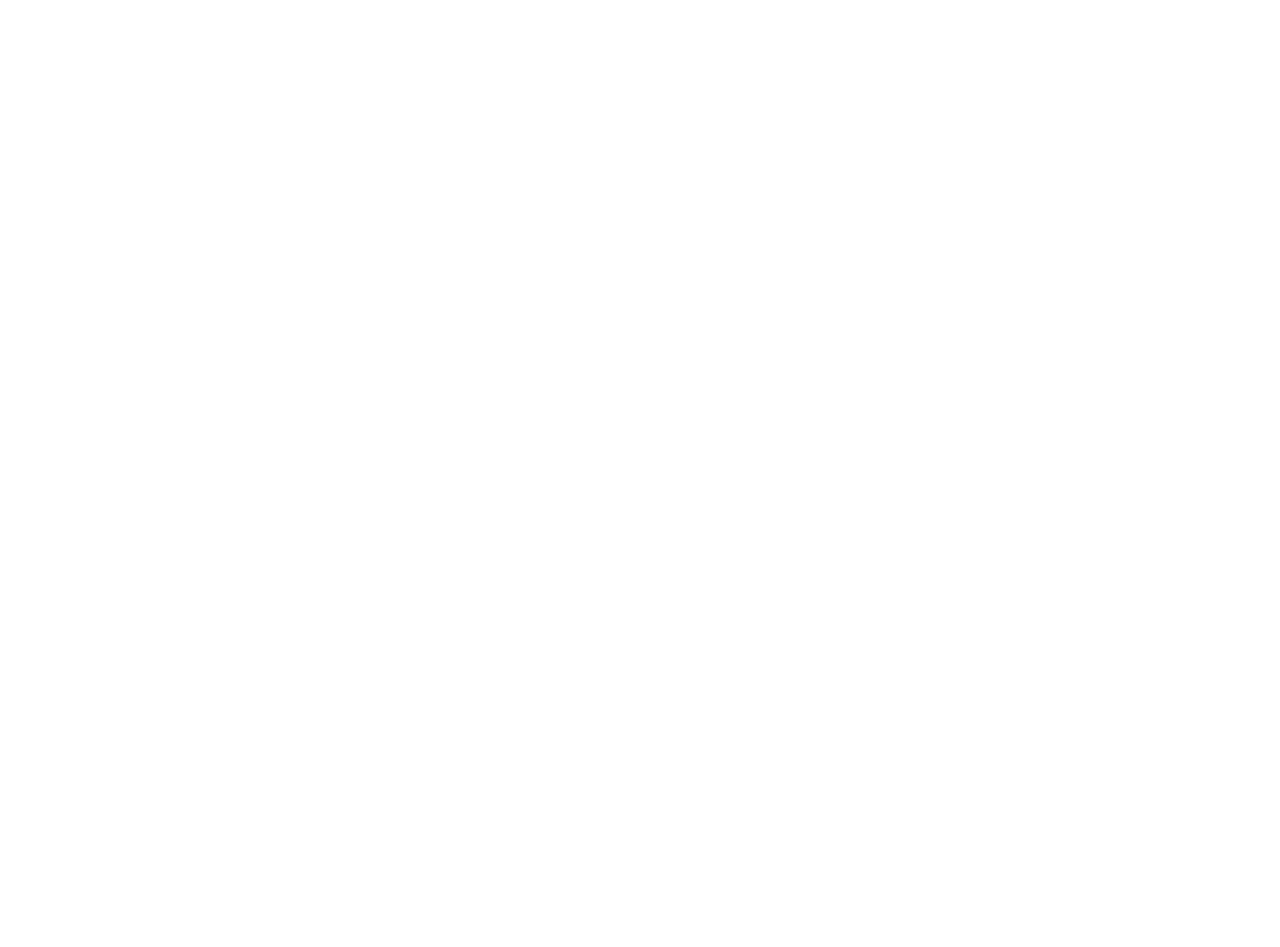
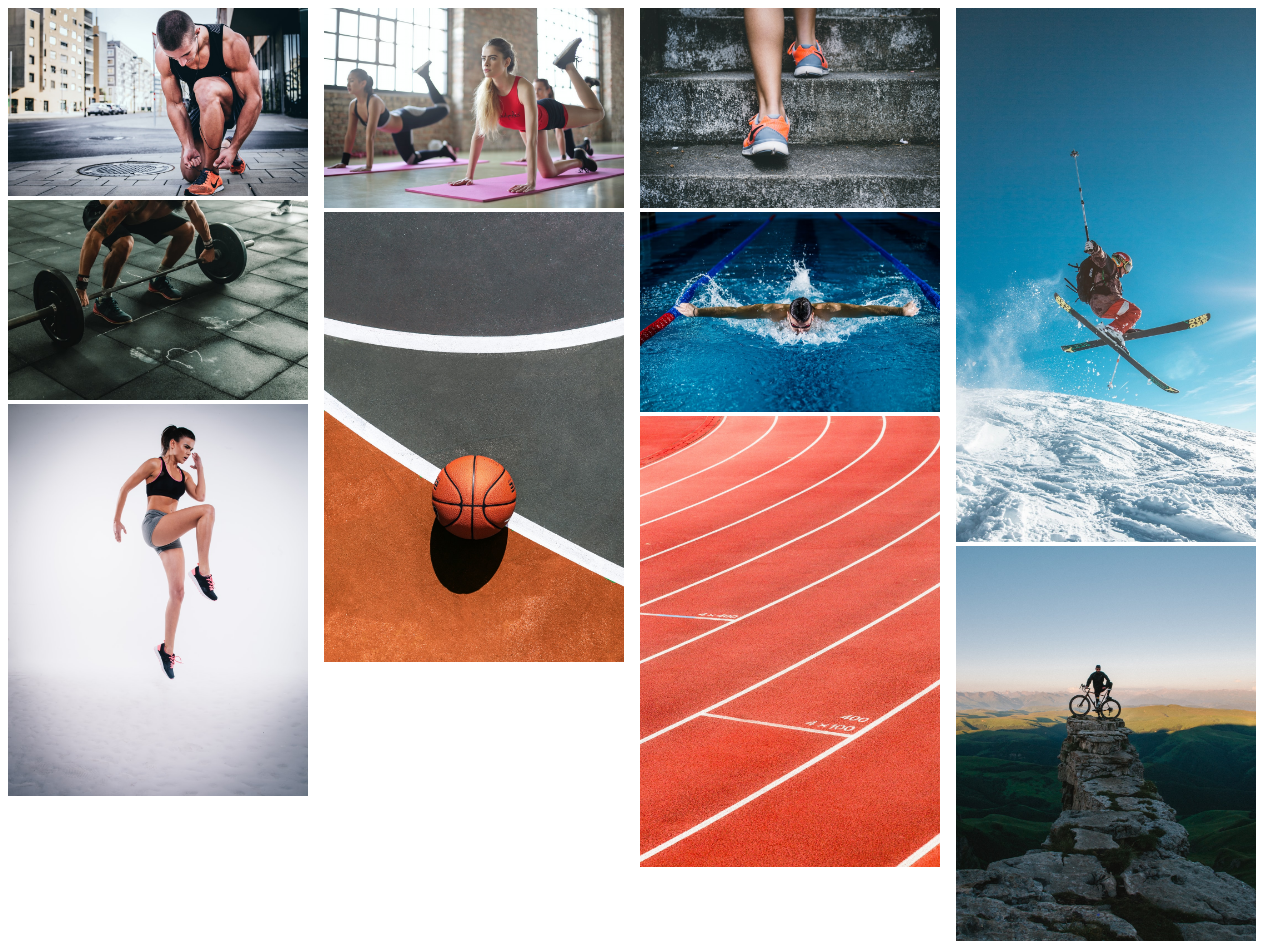
Before and after one commit to AnandPap/Repo13-14, a website: page ex01/src/index.html in a window 1280 px wide. Before the commit the page ends 800 px from the top, so only its background shows below. Drawn offline with Linux system fonts and the light colour scheme.

Commit message:
Second weekend project

```diff
--- a/ex01/src/index.html
+++ b/ex01/src/index.html
@@ -1,9 +1,49 @@
 <!DOCTYPE html>
 <html>
     <head>
-        <title>Cards Gallery</title>
+        <title>Mosaic Gallery</title>
+        <link rel="stylesheet" href="../styles/index.css">
     </head>
     <body>
-
+        <div class="row">
+            <div class="column">
+                <a href="../images/img1.jpg">
+                    <img src="../images/img1.jpg" style="width:95%"/>
+                </a>
+                <a href="../images/img5.jpg">
+                    <img src="../images/img5.jpg" style="width:95%"/>
+                </a>
+                <a href="../images/img8.jpg">
+                    <img src="../images/img8.jpg" style="width:95%"/>
+                </a>
+            </div>
+            <div class="column">
+                <a href="../images/img2.jpg">
+                    <img src="../images/img2.jpg" style="width:95%"/>
+                </a>
+                <a href="../images/img6.jpg">
+                    <img src="../images/img6.jpg" style="width:95%"/>
+                </a>
+            </div>
+            <div class="column">
+                <a href="../images/img3.jpg">
+                    <img src="../images/img3.jpg" style="width:95%"/>
+                </a>
+                <a href="../images/img7.jpg">
+                    <img src="../images/img7.jpg" style="width:95%"/>
+                </a>
+                <a href="../images/img9.jpg">
+                    <img src="../images/img9.jpg" style="width:95%"/>
+                </a>
+            </div>
+            <div class="column">
+                <a href="../images/img4.jpg">
+                    <img src="../images/img4.jpg" style="width:95%"/>
+                </a>
+                <a href="../images/img10.jpg">
+                    <img src="../images/img10.jpg" style="width:95%"/>
+                </a>
+            </div>
+        </div>
     </body>
 </html>
--- a/ex01/styles/index.css
+++ b/ex01/styles/index.css
@@ -0,0 +1,11 @@
+.column {
+    float: left;
+    width: 25%;
+    height: 25%;
+}
+
+.row::after {
+    content: "";
+    clear: both;
+    display: table;
+}
```
Also changed, not shown: ex01/src/image01.html (+8 -0 lines).
